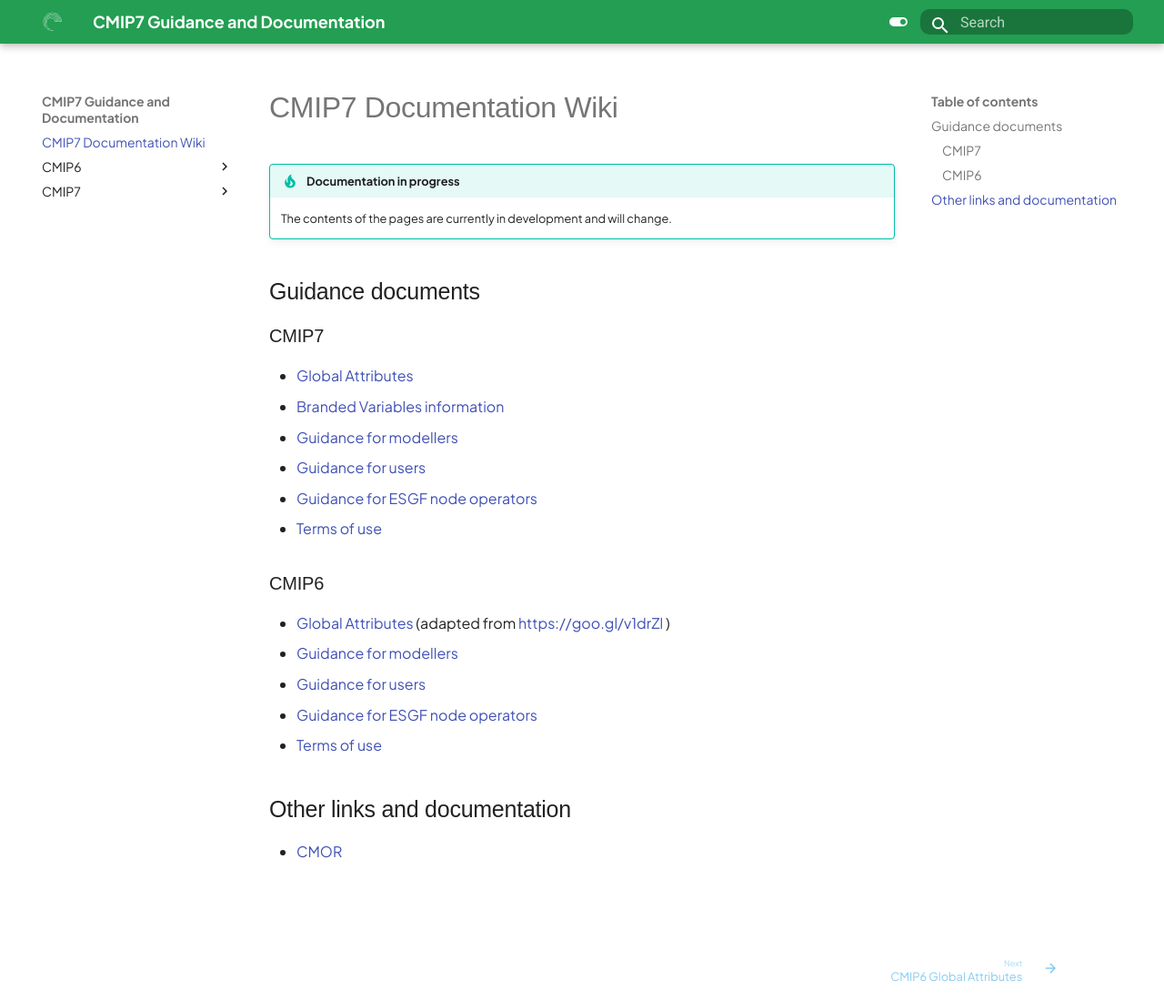
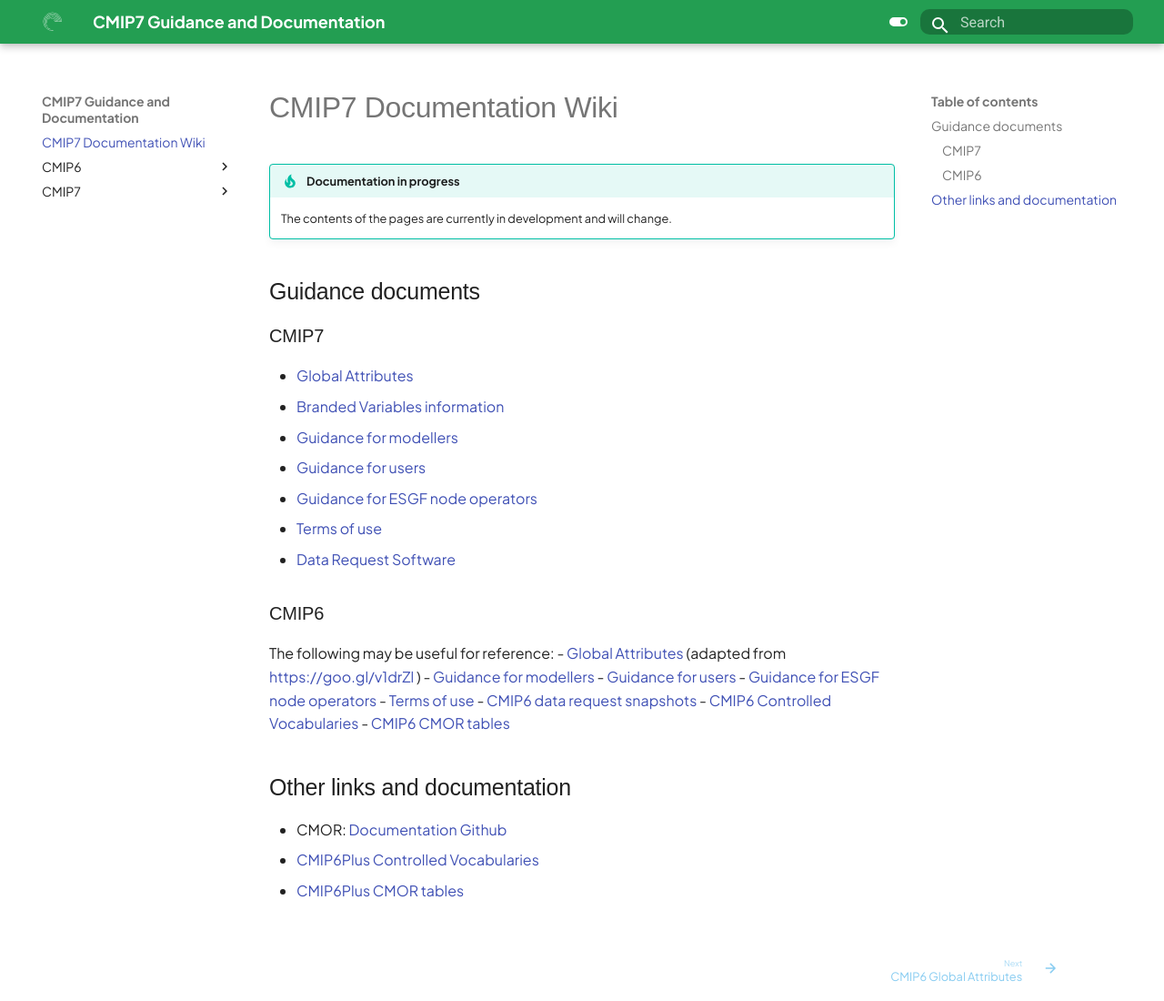
Before and after one commit to WCRP-CMIP/cmip7-guidance, an MkDocs documentation site: the page built from docs/index.md, in a window 1280 px wide and 1100 px high. Shown: the whole window at 91% size. Built offline with MkDocs 1.6.1 and Material for MkDocs 9.7.7, drawn with Linux system fonts in a browser that asks for light colours; some web fonts are replaced.

Commit message:
add links

```diff
--- a/docs/index.md
+++ b/docs/index.md
@@ -14,14 +14,22 @@
 - [Guidance for users](CMIP7/guidance_for_users.md)
 - [Guidance for ESGF node operators](CMIP7/guidance_for_esgf.md)
 - [Terms of use](CMIP7/terms_of_use.md)
+- [Data Request Software](https://github.com/CMIP-Data-Request/CMIP7_DReq_Software)
 
 ### CMIP6
+
+The following may be useful for reference:
 - [Global Attributes](CMIP6/global_attributes.md) (adapted from [https://goo.gl/v1drZl](http://goo.gl/v1drZl) )
 - [Guidance for modellers](CMIP6/guidance_for_modellers.md)
 - [Guidance for users](CMIP6/guidance_for_users.md)
 - [Guidance for ESGF node operators](CMIP6/guidance_for_esgf.md)
 - [Terms of use](CMIP6/terms_of_use.md)
-
+- [CMIP6 data request snapshots](https://github.com/cmip6dr/data_request_snapshots)
+- [CMIP6 Controlled Vocabularies](https://github.com/WCRP-CMIP/CMIP6_CVs)
+- [CMIP6 CMOR tables](https://github.com/PCMDI/cmip6-cmor-tables/)
 
 ## Other links and documentation
-- [CMOR](https://cmor.llnl.gov/)
+
+- CMOR: [Documentation](https://cmor.llnl.gov/) [Github](https://github.com/PCMDI/CMOR)
+- [CMIP6Plus Controlled Vocabularies](https://github.com/WCRP-CMIP/CMIP6Plus_CVs)
+- [CMIP6Plus CMOR tables](https://github.com/PCMDI/mip-cmor-tables)
```
